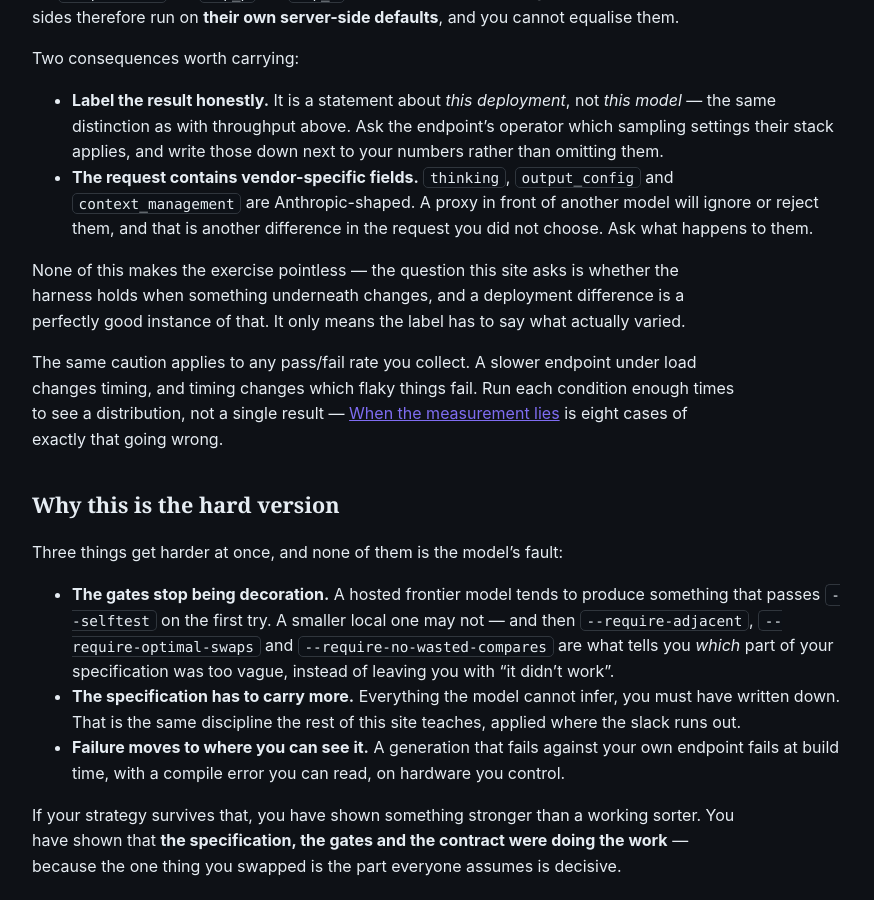
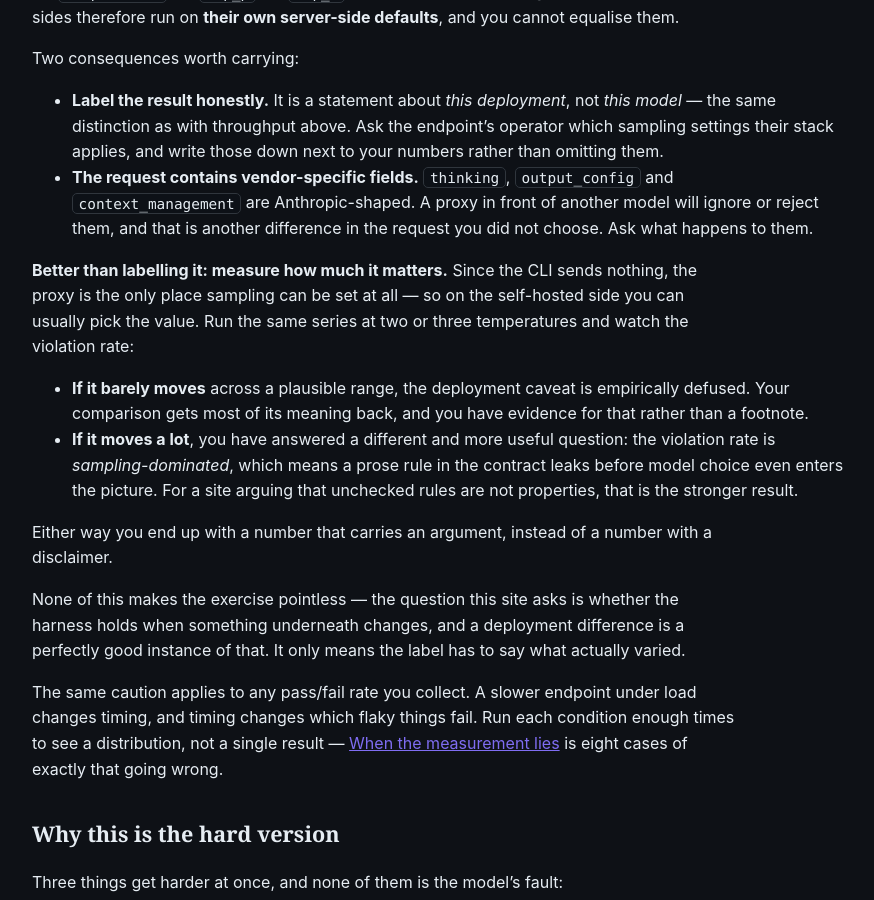
Before and after one commit to scimbe/CADS-DEMO-sort-docs, a Jekyll site: the page built from _how-to/run-against-your-own-model.md, in a window 1280 px wide and 900 px high, scrolled down 2979 px. Shown: the whole window, without its empty margins (322-1196 px from the left). Built offline with Jekyll 4.4.1, drawn with Linux system fonts in a browser that asks for light colours.

Commit message:
docs(own-model): turn the sampling caveat into an experiment
Since the CLI sends no sampling parameters, the proxy is the only place they
can be set -- so on the self-hosted side you can usually choose. Running the
same series at two or three temperatures answers the caveat instead of
declaring it: if the violation rate barely moves, the deployment objection is
empirically defused; if it moves a lot, the rate is sampling-dominated, which
is the stronger finding for a site arguing that unchecked rules are not
properties.

Idea from the platform side, and better than the 'label it honestly and move
on' it replaces.

```diff
--- a/_how-to/run-against-your-own-model.md
+++ b/_how-to/run-against-your-own-model.md
@@ -127,6 +127,20 @@ Two consequences worth carrying:
   `context_management` are Anthropic-shaped. A proxy in front of another model will ignore or reject
   them, and that is another difference in the request you did not choose. Ask what happens to them.
 
+**Better than labelling it: measure how much it matters.** Since the CLI sends nothing, the proxy is
+the only place sampling can be set at all — so on the self-hosted side you can usually pick the
+value. Run the same series at two or three temperatures and watch the violation rate:
+
+- **If it barely moves** across a plausible range, the deployment caveat is empirically defused.
+  Your comparison gets most of its meaning back, and you have evidence for that rather than a
+  footnote.
+- **If it moves a lot**, you have answered a different and more useful question: the violation rate
+  is *sampling-dominated*, which means a prose rule in the contract leaks before model choice even
+  enters the picture. For a site arguing that unchecked rules are not properties, that is the
+  stronger result.
+
+Either way you end up with a number that carries an argument, instead of a number with a disclaimer.
+
 None of this makes the exercise pointless — the question this site asks is whether the harness holds
 when something underneath changes, and a deployment difference is a perfectly good instance of that.
 It only means the label has to say what actually varied.
```
